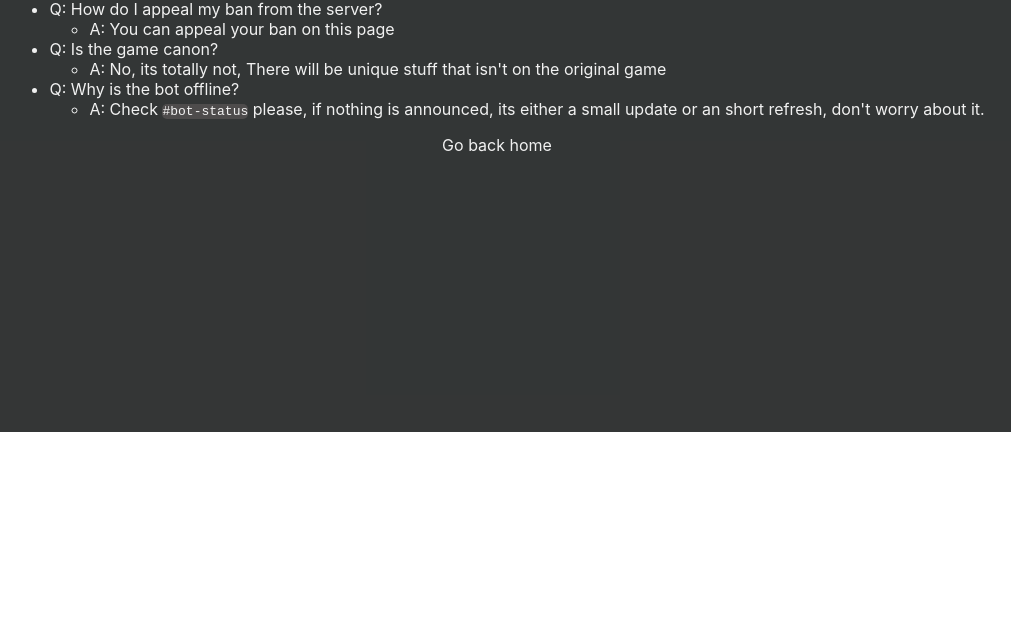
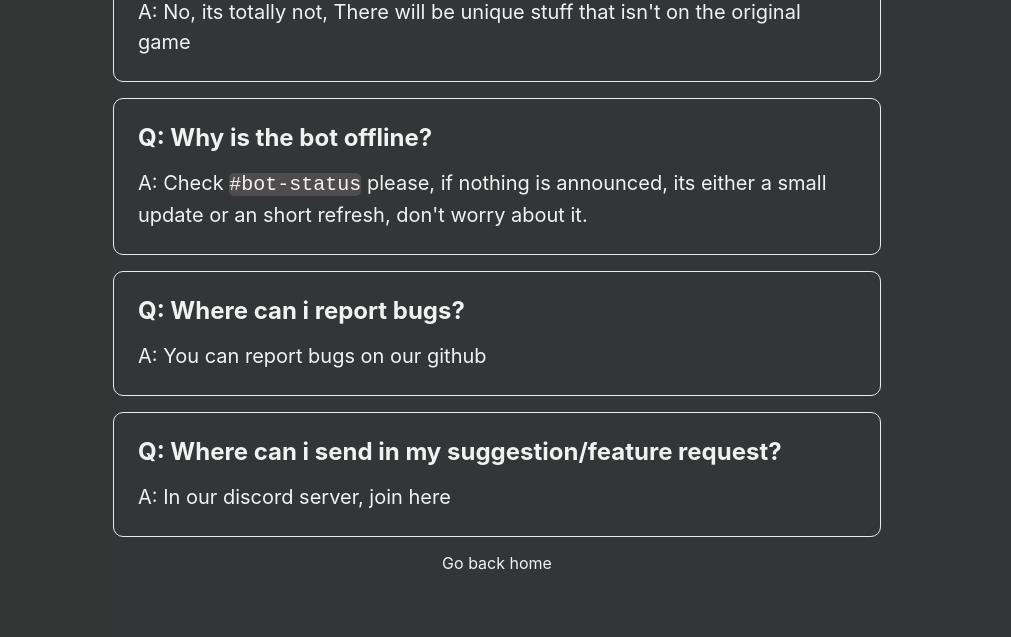
Before and after one commit to Undertale-RPG/Undertale-RPG-website, a website: page pages/faq.html in a window 1280 px wide. Shown: the part 368-1005 px from the top of the page, without its empty margins (143-1154 px from the left). Before the commit the page ends 800 px from the top, so only its background shows below. Drawn offline with Linux system fonts and the light colour scheme.

Commit message:
Edited the FAQ page

```diff
--- a/pages/faq.html
+++ b/pages/faq.html
@@ -12,22 +12,33 @@
             <main class="main">
                 <div id="faqlist">
                     <h1 class="title">FAQ</h1>
-                    <ul>
-                        <li>Q: How do I appeal my ban from the server?</li>
-                        <ul>
-                            <li>A: You can appeal your ban on <a href="/banappeal" >this page</a></li>
-                        </ul>
+                    <div class="grid2">
 
-                        <li>Q: Is the game canon?</li>
-                        <ul>
-                            <li>A: No, its totally not, There will be unique stuff that isn't on the original game</li>
-                        </ul>
+                        <div class="card2">
+                            <h2>Q: How do I appeal my ban from the server?</h2>
+                            <p>A: You can appeal your ban on <a href="/banappeal" >this page</a></p>
+                        </div>
 
-                        <li>Q: Why is the bot offline?</li>
-                        <ul>
-                            <li>A: Check <code><a href="https://canary.discord.com/channels/817437132397871135/885131486427222016">#bot-status</a></code> please, if nothing is announced, its either a small update or an short refresh, don't worry about it. </li>
-                        </ul>
-                    </ul>
+                        <div class="card2">
+                            <h2>Q: Is the game canon?</h2>
+                            <p>A: No, its totally not, There will be unique stuff that isn't on the original game</p>
+                        </div>
+
+                        <div class="card2">
+                            <h2>Q: Why is the bot offline?</h2>
+                            <p>A: Check <code><a href="https://canary.discord.com/channels/817437132397871135/885131486427222016">#bot-status</a></code> please, if nothing is announced, its either a small update or an short refresh, don't worry about it.</p>
+                        </div>
+
+                        <div class="card2">
+                            <h2>Q: Where can i report bugs?</h2>
+                            <p>A: You can report bugs <a href='https://github.com/Undertale-RPG/Undertale-RPG/issues/new/choose'>on our github</a></p>
+                        </div>
+
+                        <div class="card2">
+                            <h2>Q: Where can i send in my suggestion/feature request?</h2>
+                            <p>A: In our discord server, <a href="https://discord.gg/FQYVpuNz4Q">join here</a></p>
+                        </div>
+                    </div>
                 </div>
                 <div class="footer2">
                     <a href="/">Go back home</a>
@@ -36,15 +47,15 @@
         </div>
     </body>
     <style>
-        li a:hover {
-            color: #0077ff;
+        .card2 a:hover {
+            color: #00489b;
         }
-        li code:hover {
-            color: #0077ff;
+        .card2 code:hover {
+            color: #00489b;
             background-color: rgb(24, 23, 23);
             border-radius: 5px
         }
-        li code {
+        .card2 code {
             background-color: rgb(78, 76, 76);
             border-radius: 5px
         }
--- a/public/css/style.css
+++ b/public/css/style.css
@@ -94,6 +94,14 @@ a {
   max-width: 800px;
 }
 
+.grid2 {
+  display: block;
+  align-items: center;
+  justify-content: center;
+  flex-wrap: wrap;
+  max-width: 800px;
+}
+
 .card {
   margin: 1rem;
   padding: 1.5rem;
@@ -106,9 +114,28 @@ a {
   max-width: 300px;
 }
 
+.card2 {
+  margin: 1rem;
+  padding: 1.5rem;
+  text-align: left;
+  color: inherit;
+  text-decoration: none;
+  border: 1px solid #eaeaea;
+  border-radius: 10px;
+  transition: color 0.15s ease, border-color 0.15s ease;
+  min-width: 300px;
+}
+
 .card:hover,
 .card:focus,
 .card:active {
+  color: #0070f3;
+  border-color: #0077ff;
+}
+
+.card2:hover,
+.card2:focus,
+.card2:active {
   color: #0070f3;
   border-color: #0077ff;
 }
@@ -130,6 +157,17 @@ p a:hover {
 }
 
 .card p {
+  margin: 0;
+  font-size: 1.25rem;
+  line-height: 1.5;
+}
+
+.card2 h2 {
+  margin: 0 0 1rem 0;
+  font-size: 1.5rem;
+}
+
+.card2 p {
   margin: 0;
   font-size: 1.25rem;
   line-height: 1.5;
```
